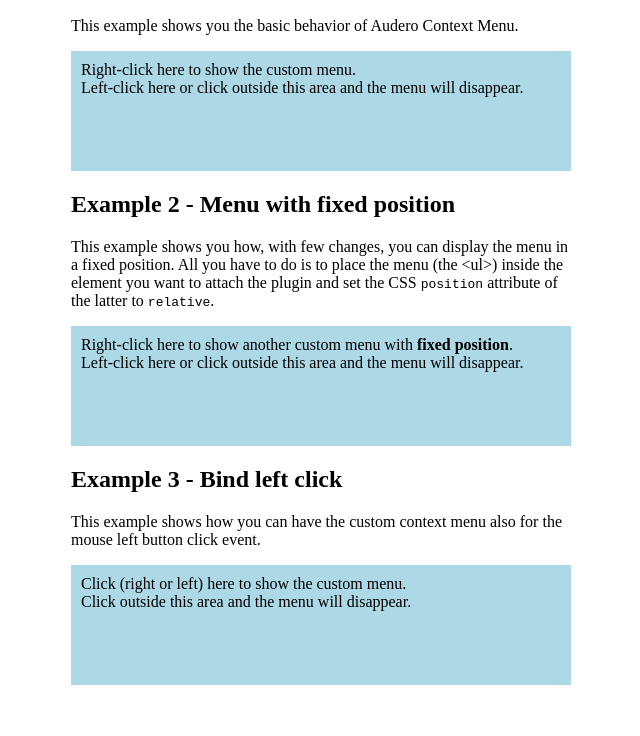
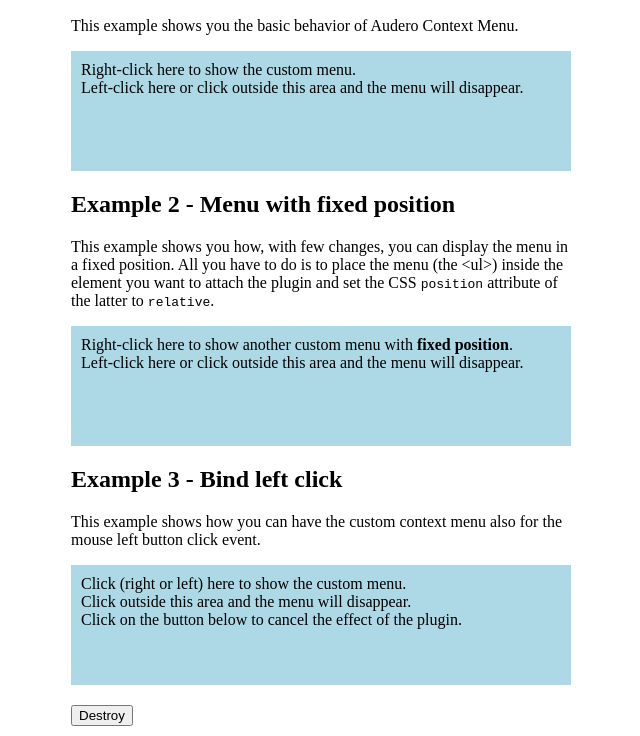
Before and after one commit to AurelioDeRosa/Audero-Context-Menu, a website: page demo/index.html in a window 1280 px wide. Shown: the part 147-883 px from the top of the page, without its empty margins (319-959 px from the left). Before the commit the page ends 852 px from the top, so only its background shows below. Drawn offline with nearby package versions, Linux system fonts and the light colour scheme.

Commit message:
Updated the demo to include the `destroy()` method

```diff
--- a/demo/index.html
+++ b/demo/index.html
@@ -7,7 +7,7 @@
          body
          {
             width: 500px;
-            margin: 0 auto;
+            margin: 10px auto;
          }
 
          h1
@@ -72,8 +72,10 @@
       </ul>
       <div id="area-3" class="area">
          Click (right or left) here to show the custom menu.<br />
-         Click outside this area and the menu will disappear.
+         Click outside this area and the menu will disappear.<br />
+         Click on the button below to cancel the effect of the plugin.
       </div>
+      <button id="button-destroy">Destroy</button>
 
       <script src="http://ajax.googleapis.com/ajax/libs/jquery/1.11.0/jquery.min.js"></script>
       <script src="../src/js/jquery.auderoContextMenu.js"></script>
@@ -88,6 +90,9 @@
             idMenu: "context-menu-3",
             bindLeftClick: true
          });
+         $("#button-destroy").click(function() {
+            $("#area-3").auderoContextMenu("destroy");
+         });
       </script>
    </body>
 </html>
```
